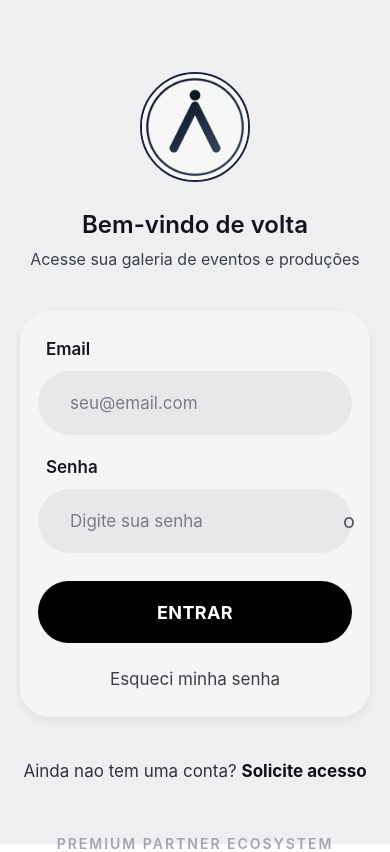
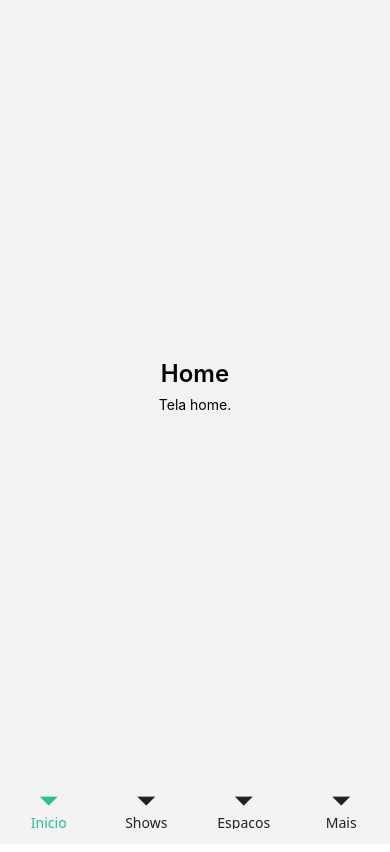
Before and after one commit to Mobile-AuraEvents/auraevents-frontend, a React Native app: screen /MainTabs in a window 390 px wide. Built offline with nearby package versions, Linux system fonts and the light colour scheme.

Commit message:
feat: implementa rodapé de navegacao

```diff
--- a/package.json
+++ b/package.json
@@ -11,6 +11,7 @@
   },
   "dependencies": {
     "@expo/metro-runtime": "~5.0.5",
+    "@react-navigation/bottom-tabs": "^7.16.2",
     "@react-navigation/native": "^7.1.19",
     "@react-navigation/native-stack": "^7.3.28",
     "expo": "~53.0.0",
@@ -24,7 +25,7 @@
     "react-native-web": "^0.20.0"
   },
   "devDependencies": {
-    "typescript": "~5.8.3",
-    "@types/react": "~19.0.10"
+    "@types/react": "~19.0.10",
+    "typescript": "~5.8.3"
   }
 }
--- a/src/navigation/AppRoutes.tsx
+++ b/src/navigation/AppRoutes.tsx
@@ -1,23 +1,14 @@
 import React from 'react';
-import { NavigationContainer } from '@react-navigation/native';
+import { NavigationContainer, NavigatorScreenParams } from '@react-navigation/native';
 import { createNativeStackNavigator } from '@react-navigation/native-stack';
 
 import LoginScreen from '../screens/LoginScreen';
-import HomeScreen from '../screens/HomeScreen';
-import CasasShowScreen from '../screens/CasasShowScreen';
-import ArtistasScreen from '../screens/ArtistasScreen';
-import PatrocinadoresScreen from '../screens/PatrocinadoresScreen';
-import VeiculosScreen from '../screens/VeiculosScreen';
-import ShowsScreen from '../screens/ShowsScreen';
+import MainTabsNavigator from './MainTabsNavigator';
+import { MainTabParamList } from './MainTabsNavigator';
 
 export type RootStackParamList = {
   Login: undefined;
-  Home: undefined;
-  CasasShow: undefined;
-  Artistas: undefined;
-  Patrocinadores: undefined;
-  Veiculos: undefined;
-  Shows: undefined;
+  MainTabs: NavigatorScreenParams<MainTabParamList> | undefined;
 };
 
 const Stack = createNativeStackNavigator<RootStackParamList>();
@@ -27,12 +18,7 @@ export default function AppRoutes(): React.JSX.Element {
     <NavigationContainer>
       <Stack.Navigator initialRouteName="Login" screenOptions={{ headerShown: false }}>
         <Stack.Screen name="Login" component={LoginScreen} />
-        <Stack.Screen name="Home" component={HomeScreen} options={{ title: 'Home' }} />
-        <Stack.Screen name="CasasShow" component={CasasShowScreen} options={{ title: 'Casas de Show' }} />
-        <Stack.Screen name="Artistas" component={ArtistasScreen} options={{ title: 'Artistas' }} />
-        <Stack.Screen name="Patrocinadores" component={PatrocinadoresScreen} options={{ title: 'Patrocinadores' }} />
-        <Stack.Screen name="Veiculos" component={VeiculosScreen} options={{ title: 'Veiculos de Imprensa' }} />
-        <Stack.Screen name="Shows" component={ShowsScreen} options={{ title: 'Shows' }} />
+        <Stack.Screen name="MainTabs" component={MainTabsNavigator} />
       </Stack.Navigator>
     </NavigationContainer>
   );
--- /dev/null
+++ b/src/navigation/MainTabsNavigator.tsx
@@ -0,0 +1,145 @@
+import React, { useState } from 'react';
+import { createBottomTabNavigator } from '@react-navigation/bottom-tabs';
+import { useNavigation } from '@react-navigation/native';
+import { NativeStackNavigationProp } from '@react-navigation/native-stack';
+import { View, Text, TouchableOpacity, StyleSheet } from 'react-native';
+
+import HomeScreen from '../screens/HomeScreen';
+import CasasShowScreen from '../screens/CasasShowScreen';
+import ShowsScreen from '../screens/ShowsScreen';
+import VeiculosScreen from '../screens/VeiculosScreen';
+import PatrocinadoresScreen from '../screens/PatrocinadoresScreen';
+import { RootStackParamList } from './AppRoutes';
+
+export type MainTabParamList = {
+  Inicio: undefined;
+  Shows: undefined;
+  Espacos: undefined;
+  Mais: undefined;
+  Patrocinadores: undefined;
+  Imprensa: undefined;
+};
+
+const Tab = createBottomTabNavigator<MainTabParamList>();
+type RootNav = NativeStackNavigationProp<RootStackParamList>;
+
+export default function MainTabsNavigator(): React.JSX.Element {
+  const [isMoreMenuOpen, setIsMoreMenuOpen] = useState(false);
+  const rootNavigation = useNavigation<RootNav>();
+
+  return (
+    <View style={styles.container}>
+      {isMoreMenuOpen ? (
+        <>
+          <TouchableOpacity style={styles.backdrop} activeOpacity={1} onPress={() => setIsMoreMenuOpen(false)} />
+          <View style={styles.moreMenu}>
+            <TouchableOpacity
+              style={styles.menuItem}
+              onPress={() => {
+                setIsMoreMenuOpen(false);
+                rootNavigation.navigate('MainTabs', { screen: 'Patrocinadores' });
+              }}
+            >
+              <Text style={styles.menuItemText}>Patrocinadores</Text>
+            </TouchableOpacity>
+            <TouchableOpacity
+              style={styles.menuItem}
+              onPress={() => {
+                setIsMoreMenuOpen(false);
+                rootNavigation.navigate('MainTabs', { screen: 'Imprensa' });
+              }}
+            >
+              <Text style={styles.menuItemText}>Imprensa</Text>
+            </TouchableOpacity>
+          </View>
+        </>
+      ) : null}
+
+      <Tab.Navigator
+        screenOptions={{
+          headerShown: false,
+          tabBarActiveTintColor: '#22c58b',
+          tabBarInactiveTintColor: '#222',
+          tabBarStyle: {
+            height: 72,
+            paddingTop: 8,
+            paddingBottom: 10,
+            borderTopWidth: 0,
+            backgroundColor: '#f3f3f4',
+          },
+          tabBarLabelStyle: {
+            fontSize: 14,
+            fontWeight: '500',
+          },
+        }}
+      >
+        <Tab.Screen name="Inicio" component={HomeScreen} options={{ title: 'Inicio' }} />
+        <Tab.Screen name="Shows" component={ShowsScreen} options={{ title: 'Shows' }} />
+        <Tab.Screen name="Espacos" component={CasasShowScreen} options={{ title: 'Espacos' }} />
+        <Tab.Screen
+          name="Mais"
+          component={VeiculosScreen}
+          options={{ title: 'Mais' }}
+          listeners={({ navigation }) => ({
+            tabPress: (e) => {
+              e.preventDefault();
+              setIsMoreMenuOpen((prev) => !prev);
+            },
+          })}
+        />
+        <Tab.Screen
+          name="Patrocinadores"
+          component={PatrocinadoresScreen}
+          options={{
+            title: 'Patrocinadores',
+            tabBarButton: () => null,
+            tabBarItemStyle: { display: 'none' },
+          }}
+        />
+        <Tab.Screen
+          name="Imprensa"
+          component={VeiculosScreen}
+          options={{
+            title: 'Imprensa',
+            tabBarButton: () => null,
+            tabBarItemStyle: { display: 'none' },
+          }}
+        />
+      </Tab.Navigator>
+    </View>
+  );
+}
+
+const styles = StyleSheet.create({
+  container: {
+    flex: 1,
+  },
+  backdrop: {
+    ...StyleSheet.absoluteFillObject,
+    zIndex: 40,
+  },
+  moreMenu: {
+    position: 'absolute',
+    right: 16,
+    bottom: 82,
+    zIndex: 50,
+    backgroundColor: '#ffffff',
+    borderRadius: 14,
+    paddingVertical: 8,
+    minWidth: 170,
+    shadowColor: '#000',
+    shadowOffset: { width: 0, height: 3 },
+    shadowOpacity: 0.12,
+    shadowRadius: 8,
+    elevation: 6,
+  },
+  menuItem: {
+    paddingVertical: 10,
+    paddingHorizontal: 14,
+  },
+  menuItemText: {
+    fontSize: 15,
+    color: '#151821',
+    fontWeight: '500',
+  },
+});
--- a/src/screens/ArtistasScreen.tsx
+++ b/src/screens/ArtistasScreen.tsx
@@ -5,7 +5,7 @@ export default function ArtistasScreen(): React.JSX.Element {
   return (
     <View style={styles.container}>
       <Text style={styles.title}>Artistas</Text>
-      <Text>Tela base.</Text>
+      <Text>Tela para visualizar artistas.</Text>
     </View>
   );
 }
--- a/src/screens/CasasShowScreen.tsx
+++ b/src/screens/CasasShowScreen.tsx
@@ -5,7 +5,7 @@ export default function CasasShowScreen(): React.JSX.Element {
   return (
     <View style={styles.container}>
       <Text style={styles.title}>CasasShow</Text>
-      <Text>Tela base para o time desenvolver CRUD.</Text>
+      <Text>Tela das casas de shows.</Text>
     </View>
   );
 }
--- a/src/screens/HomeScreen.tsx
+++ b/src/screens/HomeScreen.tsx
@@ -5,7 +5,7 @@ export default function HomeScreen(): React.JSX.Element {
   return (
     <View style={styles.container}>
       <Text style={styles.title}>Home</Text>
-      <Text>Tela base.</Text>
+      <Text>Tela home.</Text>
     </View>
   );
 }
--- a/src/screens/LoginScreen.tsx
+++ b/src/screens/LoginScreen.tsx
@@ -1,7 +1,14 @@
 import React from 'react';
 import { View, Text, StyleSheet, TextInput, TouchableOpacity, Image } from 'react-native';
+import { useNavigation } from '@react-navigation/native';
+import { NativeStackNavigationProp } from '@react-navigation/native-stack';
+import { RootStackParamList } from '../navigation/AppRoutes';
+
+type LoginScreenNavigationProp = NativeStackNavigationProp<RootStackParamList, 'Login'>;
 
 export default function LoginScreen(): React.JSX.Element {
+  const navigation = useNavigation<LoginScreenNavigationProp>();
+
   return (
     <View style={styles.container}>
       <View style={styles.logoCircle}>
@@ -34,7 +41,11 @@ export default function LoginScreen(): React.JSX.Element {
           <Text style={styles.trailingIcon}>o</Text>
         </View>
 
-        <TouchableOpacity activeOpacity={0.85} style={styles.loginButton}>
+        <TouchableOpacity
+          activeOpacity={0.85}
+          style={styles.loginButton}
+          onPress={() => navigation.navigate('MainTabs')}
+        >
           <Text style={styles.loginButtonText}>ENTRAR</Text>
         </TouchableOpacity>
 
--- a/src/screens/PatrocinadoresScreen.tsx
+++ b/src/screens/PatrocinadoresScreen.tsx
@@ -5,7 +5,7 @@ export default function PatrocinadoresScreen(): React.JSX.Element {
   return (
     <View style={styles.container}>
       <Text style={styles.title}>Patrocinadores</Text>
-      <Text>Tela base.</Text>
+      <Text>Tela para visualizar patrocinadores.</Text>
     </View>
   );
 }
--- a/src/screens/ShowsScreen.tsx
+++ b/src/screens/ShowsScreen.tsx
@@ -5,7 +5,7 @@ export default function ShowsScreen(): React.JSX.Element {
   return (
     <View style={styles.container}>
       <Text style={styles.title}>Shows</Text>
-      <Text>Tela base.</Text>
+      <Text>Tela de shows.</Text>
     </View>
   );
 }
--- a/src/screens/VeiculosScreen.tsx
+++ b/src/screens/VeiculosScreen.tsx
@@ -5,7 +5,7 @@ export default function VeiculosScreen(): React.JSX.Element {
   return (
     <View style={styles.container}>
       <Text style={styles.title}>Veiculos</Text>
-      <Text>Tela base.</Text>
+      <Text>Tela visualizar imprensa.</Text>
     </View>
   );
 }
```
Also changed, not shown: 1 other file (tests, documents, lock files or other folders).
